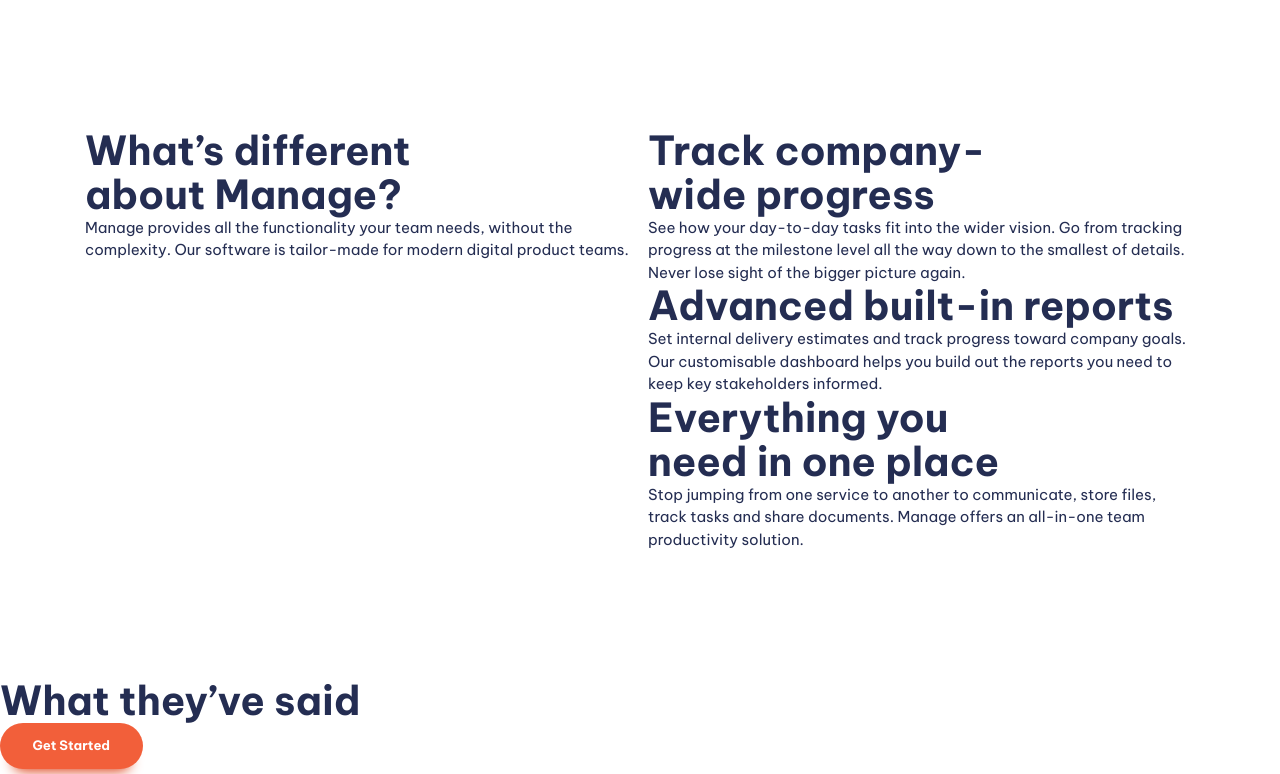
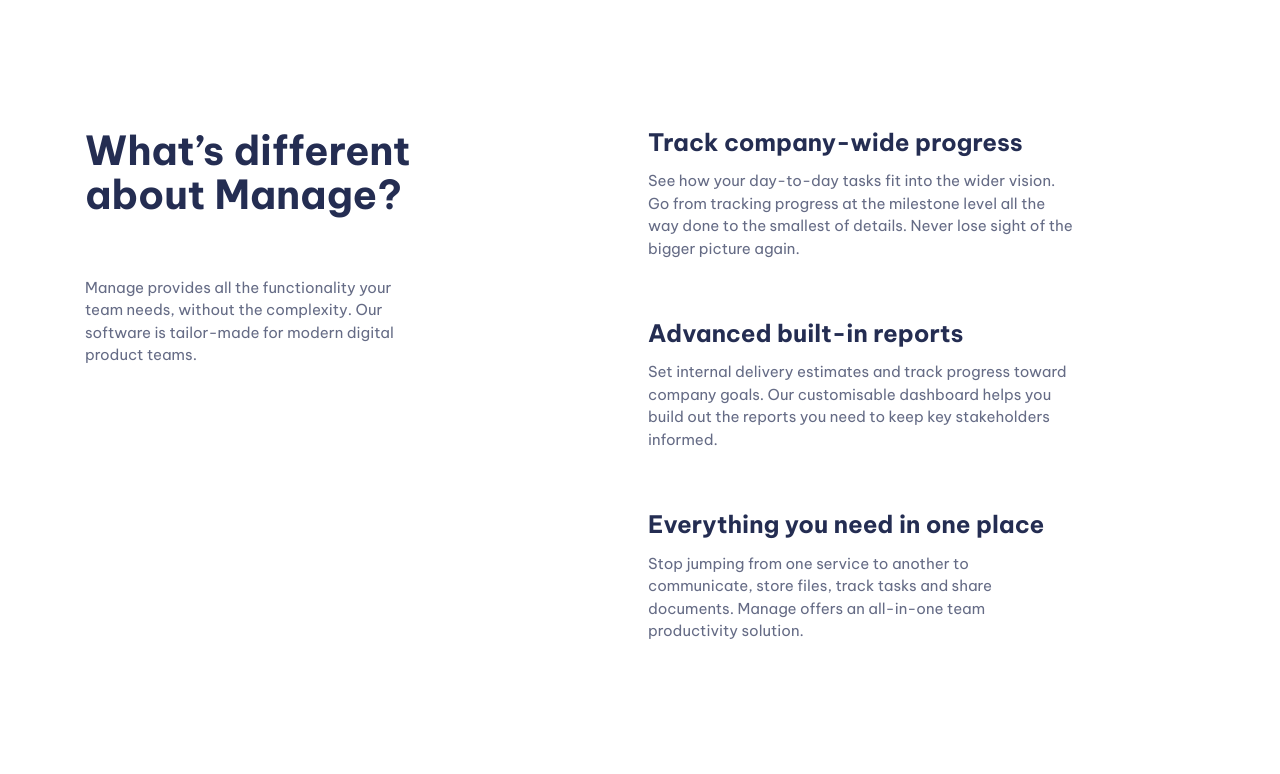
Before and after one commit to ashucj17/figma-manage-landing-page, a website built with Vite: page index.html in a window 1280 px wide. Shown: the part 700-1474 px from the top of the page. Built offline with nearby package versions, Linux system fonts and the light colour scheme.

Commit message:
section alingment

```diff
--- a/index.html
+++ b/index.html
@@ -42,7 +42,7 @@
             <li><a href="#">Community</a></li>
           </ul>
         </nav>
-        <button class="button | display-sm-none display-md-inline-flex">Get Started</button>
+        <button class="button | display-sm-close display-md-inline-flex">Get Started</button>
         </div>
       </div>
     </header>
@@ -51,7 +51,7 @@
       <section class="padding-block-900">
         <div class="container">
           <div class="even-columns">
-            <div>
+            <div class="flow">
               <h1 class="fs-primary-heading fw-bold">
                 Bring everyone together to build better products
               </h1>
@@ -71,7 +71,8 @@
       <section class="padding-block-900">
   <div class="container">
     <div class="even-columns">
-            <div>
+
+      <div class="flow">
         <h2 class="fs-secondary-heading fw-bold">
           What’s different about Manage?
         </h2>
@@ -81,37 +82,32 @@
           product teams.
         </p>
       </div>
+
       <div>
-              <ul class="numbered-items" role="list">
+        <ul class="numbered-items flow" role="list">
           <li>
+            <div class="flow" style="--flow-spacer: 1em">
               <h3 class="fs-600 fw-bold">Track company-wide progress</h3>
-                  <p>
-                    See how your day-to-day tasks fit into the wider vision. Go
-                    from tracking progress at the milestone level all the way
-                    down to the smallest of details. Never lose sight of the
-                    bigger picture again.
-                  </p>
+              <p data-width="wide">See how your day-to-day tasks fit into the wider vision. Go from tracking progress at the milestone level all the way done to the smallest of details. Never lose sight of the bigger picture again.</p>
+            </div>
           </li>
+
           <li>
+            <div class="flow" style="--flow-spacer: 1em">
               <h3 class="fs-600 fw-bold">Advanced built-in reports</h3>
-                  <p>
-                    Set internal delivery estimates and track progress toward
-                    company goals. Our customisable dashboard helps you build
-                    out the reports you need to keep key stakeholders informed.
-                  </p>
+              <p data-width="wide">Set internal delivery estimates and track progress toward company goals. Our customisable dashboard helps you build out the reports you need to keep key stakeholders informed.</p>
+            </div>
           </li>
+
           <li>
-                  <h3 class="fs-600 fw-bold">
-                    Everything you need in one place
-                  </h3>
-                  <p>
-                    Stop jumping from one service to another to communicate,
-                    store files, track tasks and share documents. Manage offers
-                    an all-in-one team productivity solution.
-                  </p>
+            <div class="flow" style="--flow-spacer: 1em">
+              <h3 class="fs-600 fw-bold">Everything you need in one place</h3>
+              <p data-width="wide"> Stop jumping from one service to another to communicate, store files, track tasks and share documents. Manage offers an all-in-one team productivity solution.</p>
+            </div>
           </li>
         </ul>
       </div>
+
     </div>
   </div>
 </section>
@@ -152,7 +148,7 @@
             </div>
             <div>
               <nav class="footer-nav">
-                <ul aria-label="Footer" role="list">
+                <ul class="flow"data-spacing="tight" aria-label="Footer" role="list">
                   <li><a href="#">Home</a></li>
                   <li><a href="#">Pricing</a></li>
                   <li><a href="#">Products</a></li>
--- a/style.css
+++ b/style.css
@@ -47,7 +47,7 @@
 @media (min-width: 50em) {
   :root {
     --fs-700: 3.52rem;
-    --fs-600: 2.5rem;
+    --fs-600: 1.5rem;
 
     --fs-body: var(--fs-500);
     --fs-primary-heading: var(--fs-900);
@@ -164,6 +164,17 @@
   font-size: var(--fs-body);
   color: var(--clr-primary-400);
 }
+
+p:not([class]) {
+  opacity: 0.7;
+  max-width: 32ch;
+}
+
+p[data-width="wide"] {
+  max-width: 42ch;
+}
+
+
 
 .button {
   display: inline-flex;
@@ -399,6 +410,10 @@
   margin-inline: auto;
 }
 
+:where(.flow :not(:first-child)) {
+  margin-top: var(--flow-spacer, 4em);
+}
+
 .even-columns {
   display: grid;
   gap: 1rem;
```
Lines whose indentation alone changed are shown as unchanged.
